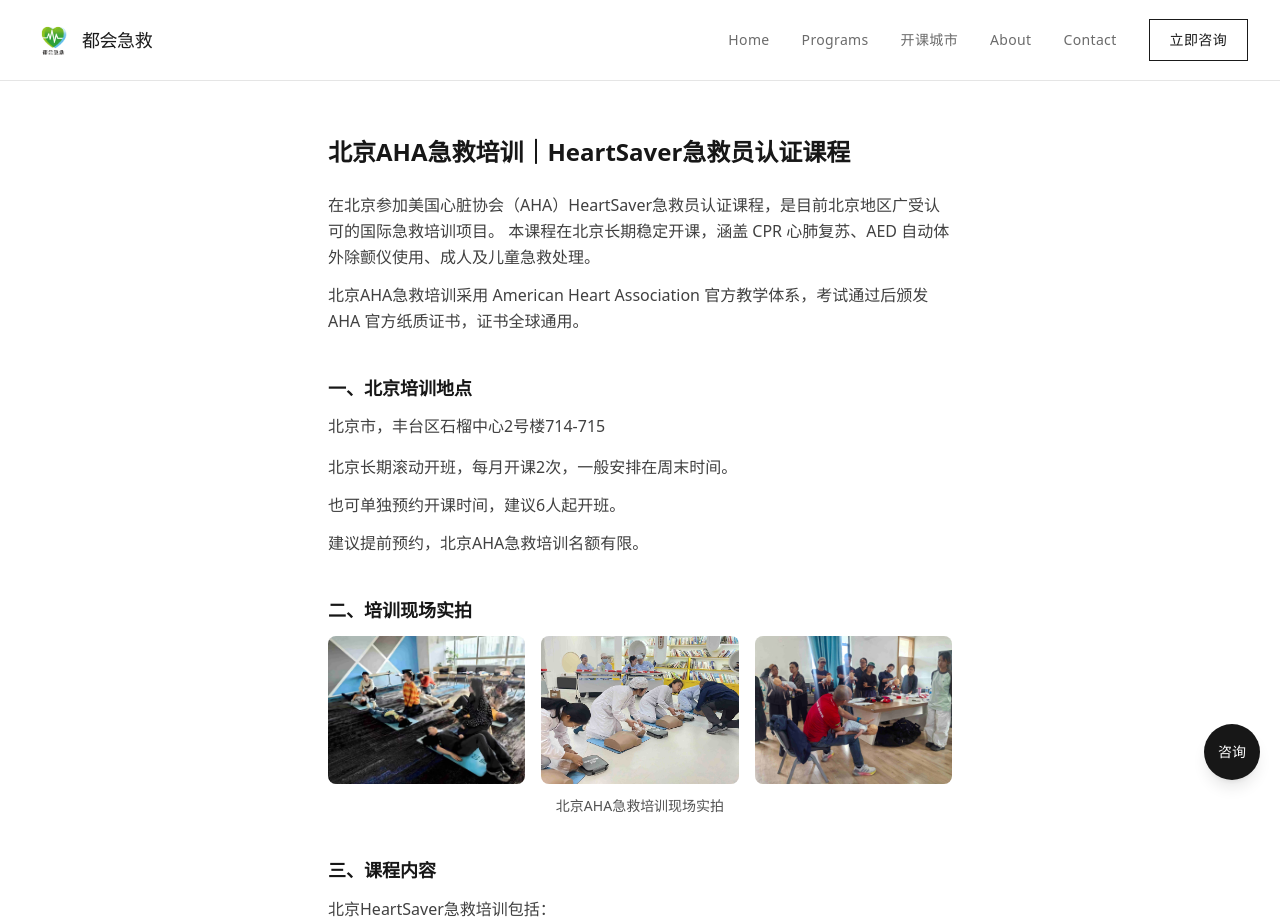
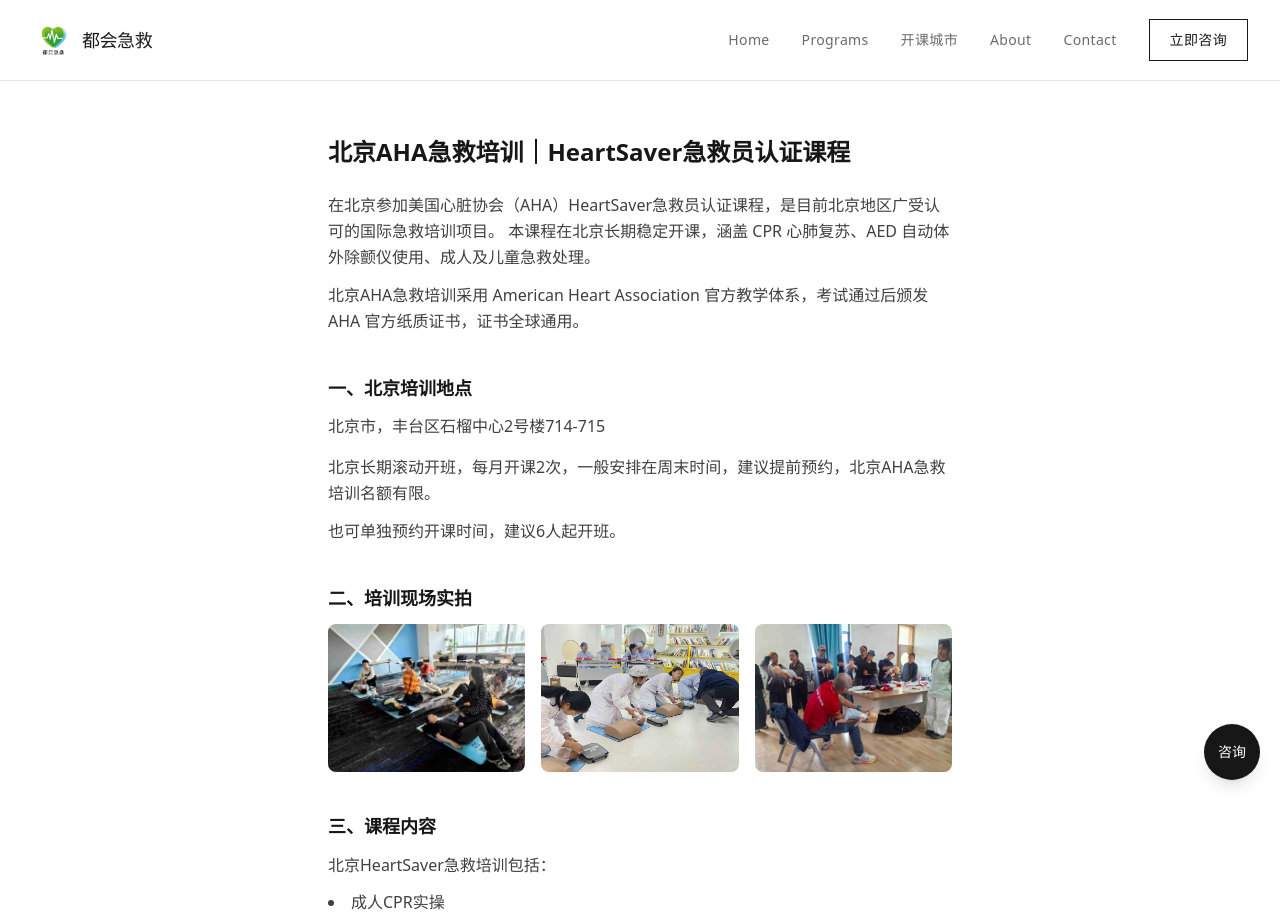
Before and after one commit to chesshhw/yidaolife, a Next.js app: page /city/beijing in a window 1280 px wide. Shown: the top 924 px of the page. Built offline with nearby package versions, Linux system fonts and the light colour scheme.

Commit message:
update beijing location and certificate wording

```diff
--- a/src/app/city/beijing/page.tsx
+++ b/src/app/city/beijing/page.tsx
@@ -48,13 +48,10 @@
             北京市，丰台区石榴中心2号楼714-715
           </address>
           <p className={P_SHORT}>
-            北京长期滚动开班，每月开课2次，一般安排在周末时间。
-          </p>
-          <p className={P_SHORT}>
-            也可单独预约开课时间，建议6人起开班。
+            北京长期滚动开班，每月开课2次，一般安排在周末时间，建议提前预约，北京AHA急救培训名额有限。
           </p>
           <p className={P_CLASS}>
-            建议提前预约，北京AHA急救培训名额有限。
+            也可单独预约开课时间，建议6人起开班。
           </p>
         </section>
 
@@ -74,9 +71,6 @@
               </li>
             ))}
           </ul>
-          <p className="text-neutral-600 text-sm mt-3 text-center">
-            北京AHA急救培训现场实拍
-          </p>
         </section>
 
         {/* 三、课程内容 */}
```
